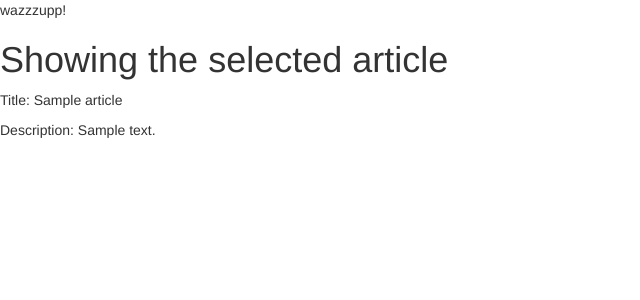
After one commit to enescingil/alpha-blog, a Rails app: page /articles/1 in a window 1280 px wide. The commit adds this page. Shown: the top 300 px of the page, without its empty margins (0-640 px from the left). Run offline with Rails 7, Linux system fonts and the light colour scheme; tables that the repository leaves empty hold one stand-in row (values such as "Sample post"); style sheets or scripts are compiled from the project's sources; some libraries are stand-ins or nearby versions.

Commit message:
Created make a article.

```diff
--- a/app/controllers/articles_controller.rb
+++ b/app/controllers/articles_controller.rb
@@ -1,4 +1,8 @@
 class ArticlesController < ApplicationController
+
+  def show
+    @article = Article.find(params[:id])
+  end
 
   def new
     @article = Article.new
@@ -10,7 +14,7 @@ class ArticlesController < ApplicationController
     @article = Article.new(article_params)
     if @article.save
       flash[:notice] = "Article was created!"
-      redirect_to articles_show(@article)
+      redirect_to article_path(@article)
     else
       render 'new'
     end
--- /dev/null
+++ b/app/views/articles/show.html.erb
@@ -0,0 +1,9 @@
+<h1>Showing the selected article </h1>
+
+<p>
+  Title: <%= @article.title %>
+</p>
+
+<p>
+  Description: <%= @article.description %>
+</p>
--- /dev/null
+++ b/app/views/layouts/_navigation.html.erb
@@ -0,0 +1 @@
+wazzzupp!
--- a/app/views/layouts/application.html.erb
+++ b/app/views/layouts/application.html.erb
@@ -13,7 +13,7 @@
     </ul>
 
   <%end%>
-
+<%= render 'layouts/navigation' %>
 <%= yield %>
 
 </body>
```
Also changed, not shown: app/views/articles/new.html.erb (+9 -3 lines).
